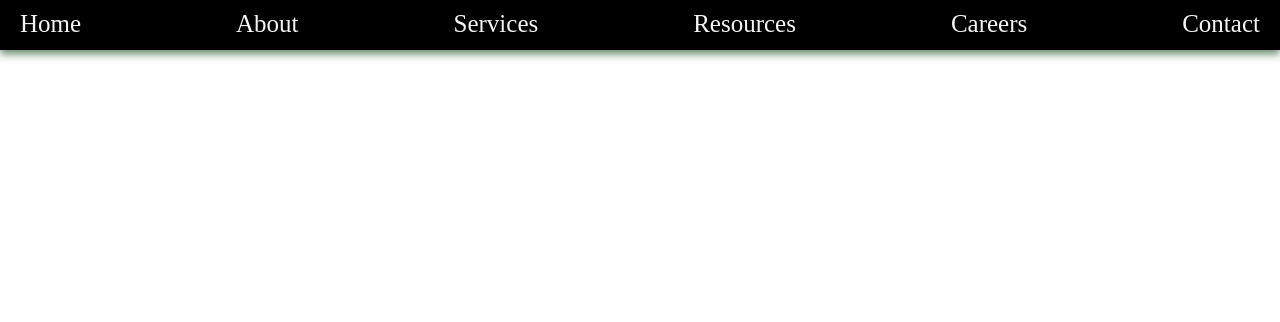
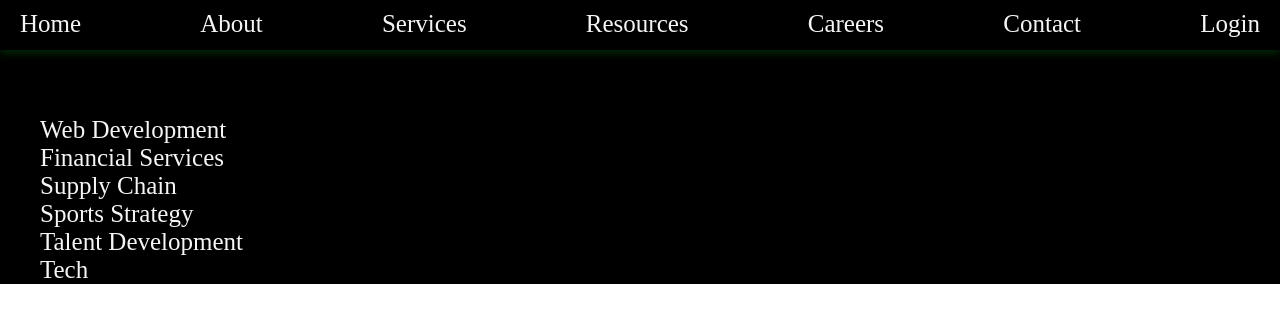
Before and after one commit to danadi87/website-frontend, a React (Vite) app: page /services in a window 1280 px wide. Shown: the top 322 px of the page. Built offline with nearby package versions, Linux system fonts and the light colour scheme; a web font is replaced by a local one.

Commit message:
added more pages and some css

```diff
--- /dev/null
+++ b/components/FinancialServices.jsx
@@ -0,0 +1,9 @@
+import React from "react";
+
+export function FinancialServices() {
+  return (
+    <div>
+
+    </div>
+  );
+}
--- /dev/null
+++ b/components/Login.jsx
@@ -0,0 +1,5 @@
+import React from "react";
+
+export function Login() {
+  return <div></div>;
+}
--- a/components/Navbar.jsx
+++ b/components/Navbar.jsx
@@ -11,6 +11,7 @@ export function Navbar() {
       <Link to="/services">Resources</Link>
       <Link to="/careers">Careers</Link>
       <Link to="/contact">Contact</Link>
+      <Link to="/login">Login</Link>
     </div>
   );
 }
--- a/components/Services.jsx
+++ b/components/Services.jsx
@@ -1,9 +1,30 @@
 import React from "react";
+import "../src/styles/Services.css";
+import { Link } from "react-router-dom";
 
 export function Services() {
   return (
-    <div>
-
+    <div className="main-section">
+      <ul>
+        <li>
+          <Link to="/web-development">Web Development</Link>
+        </li>
+        <li>
+          <Link to="/finance">Financial Services</Link>
+        </li>
+        <li>
+          <Link to="/supply-chain">Supply Chain</Link>
+        </li>
+        <li>
+          <Link to="/sports">Sports Strategy</Link>
+        </li>
+        <li>
+          <Link to="/talent">Talent Development</Link>
+        </li>
+        <li>
+          <Link to="/tech">Tech</Link>
+        </li>
+      </ul>
     </div>
   );
 }
--- /dev/null
+++ b/components/SportsStrategy.jsx
@@ -0,0 +1,5 @@
+import React from "react";
+
+export function SportsStrategy() {
+  return <div></div>;
+}
--- /dev/null
+++ b/components/SupplyChain.jsx
@@ -0,0 +1,9 @@
+import React from "react";
+
+export function SupplyChain() {
+  return (
+    <div>
+
+    </div>
+  );
+}
--- /dev/null
+++ b/components/TalentDevelopment.jsx
@@ -0,0 +1,9 @@
+import React from "react";
+
+export function TalentDevelopment() {
+  return (
+    <div>
+
+    </div>
+  );
+}
--- /dev/null
+++ b/components/Tech.jsx
@@ -0,0 +1,5 @@
+import React from "react";
+
+export function Tech() {
+  return <div></div>;
+}
--- /dev/null
+++ b/components/WebDevelopment.jsx
@@ -0,0 +1,5 @@
+import React from "react";
+
+export function WebDevelopment() {
+  return <div></div>;
+}
--- a/src/App.jsx
+++ b/src/App.jsx
@@ -9,6 +9,13 @@ import { Contact } from "../components/Contact";
 import { Navbar } from "../components/Navbar";
 import { Footer } from "../components/Footer";
 import { Resources } from "../components/Resources";
+import { FinancialServices } from "../components/FinancialServices";
+import { SportsStrategy } from "../components/SportsStrategy";
+import { SupplyChain } from "../components/SupplyChain";
+import { TalentDevelopment } from "../components/TalentDevelopment";
+import { Tech } from "../components/Tech";
+import { WebDevelopment } from "../components/WebDevelopment";
+import { Login } from "../components/Login";
 
 function App() {
   return (
@@ -18,11 +25,18 @@ function App() {
       <div>
         <Routes>
           <Route path="/" element={<Home />} />
+          <Route path="/login" element={<Login />} />
           <Route path="/about" element={<About />} />
           <Route path="/services" element={<Services />} />
-          <Route path="/careers" element={<Resources />} />
+          <Route path="/resources" element={<Resources />} />
           <Route path="/careers" element={<Careers />} />
           <Route path="/contact" element={<Contact />} />
+          <Route path="/sports" element={<SportsStrategy />} />
+          <Route path="/supply-chain" element={<SupplyChain />} />
+          <Route path="/talent" element={<TalentDevelopment />} />
+          <Route path="/tech" element={<Tech />} />
+          <Route path="/finance" element={<FinancialServices />} />
+          <Route path="/web-development" element={<WebDevelopment />} />
         </Routes>
       </div>
 
--- /dev/null
+++ b/src/styles/Services.css
@@ -0,0 +1,12 @@
+.main-section {
+  margin-top: 50px;
+  padding-top: 50px;
+  background-color: black;
+  color: whitesmoke;
+}
+li {
+  text-decoration: none;
+}
+ul {
+  list-style: none;
+}
```
